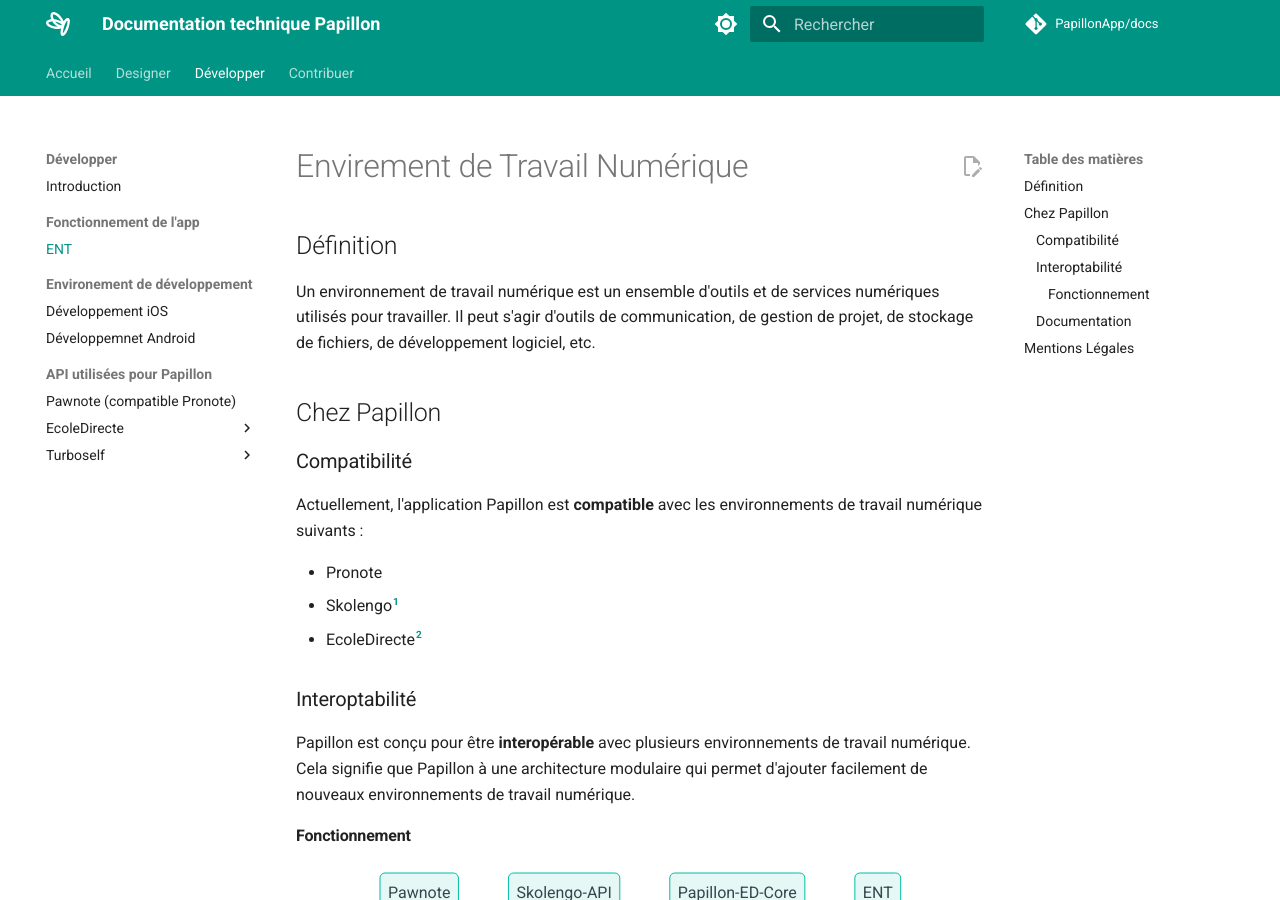
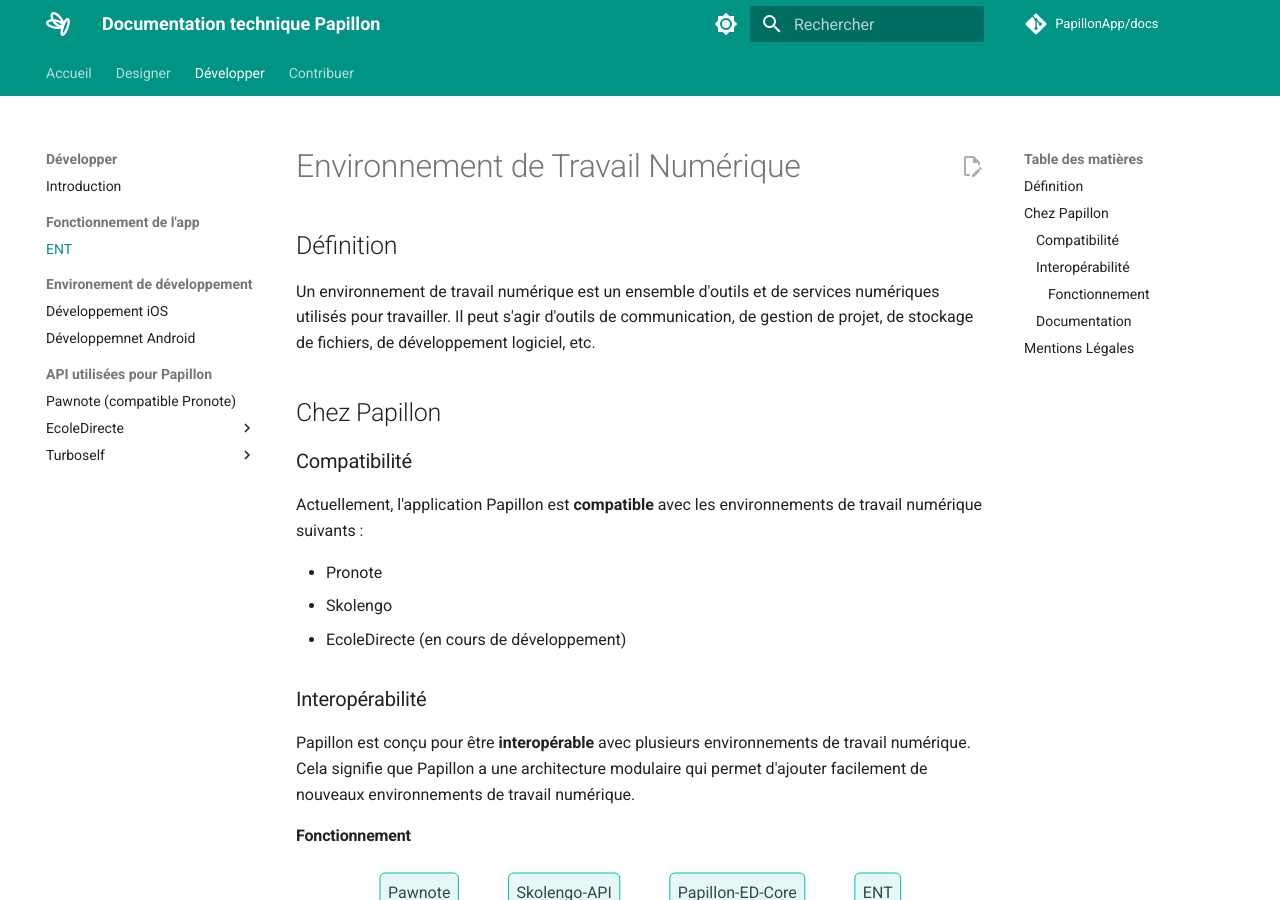
Before and after one commit to PapillonApp/docs, an MkDocs documentation site: the page built from docs/development/ent.md, in a window 1280 px wide and 900 px high. Built offline with MkDocs 1.6.1 and Material for MkDocs 9.7.7, drawn with Linux system fonts in a browser that asks for light colours; comment, search, counter and statistics services are not loaded; part of the change alters nothing that is shown; some of the changed text lies outside the part shown.

Commit message:
Update ent.md

```diff
--- a/docs/development/ent.md
+++ b/docs/development/ent.md
@@ -1,4 +1,4 @@
-# Envirement de Travail Numérique
+# Environnement de Travail Numérique
 
 ## Définition
 
@@ -10,15 +10,12 @@ Un environnement de travail numérique est un ensemble d'outils et de services n
 Actuellement, l'application Papillon est **compatible** avec les environnements de travail numérique suivants :
 
 - Pronote
-- Skolengo[^1]
-- EcoleDirecte[^2]
+- Skolengo
+- EcoleDirecte (en cours de développement)
 
-[^1]: Skolengo est en cours de développement. Il est prévu pour être compatible avec Papillon dans une prochaine version.
-[^2]: EcoleDirecte est en cours de développement. Il est prévu pour être compatible avec Papillon dans une prochaine version.
+### Interopérabilité
 
-### Interoptabilité
-
-Papillon est conçu pour être **interopérable** avec plusieurs environnements de travail numérique. Cela signifie que Papillon à une architecture modulaire qui permet d'ajouter facilement de nouveaux environnements de travail numérique.
+Papillon est conçu pour être **interopérable** avec plusieurs environnements de travail numérique. Cela signifie que Papillon a une architecture modulaire qui permet d'ajouter facilement de nouveaux environnements de travail numérique.
 
 #### Fonctionnement
 
@@ -53,7 +50,6 @@ Les environnements de travail numérique sont connectés à Papillon via des mod
 Pour chaque environnement de travail numérique, une documentation est disponible. Elle permet de comprendre comment fonctionne l'environnement de travail numérique et comment l'intégrer à Papillon.
 
 - [Pawnote (compatible avec Pronote)](api/pawnote.md)
-- [Papillon-ED-Core (compatible avec EcoleDirecte)](api/papillon-ed-core.md)
 
 ## Mentions Légales
 
```
